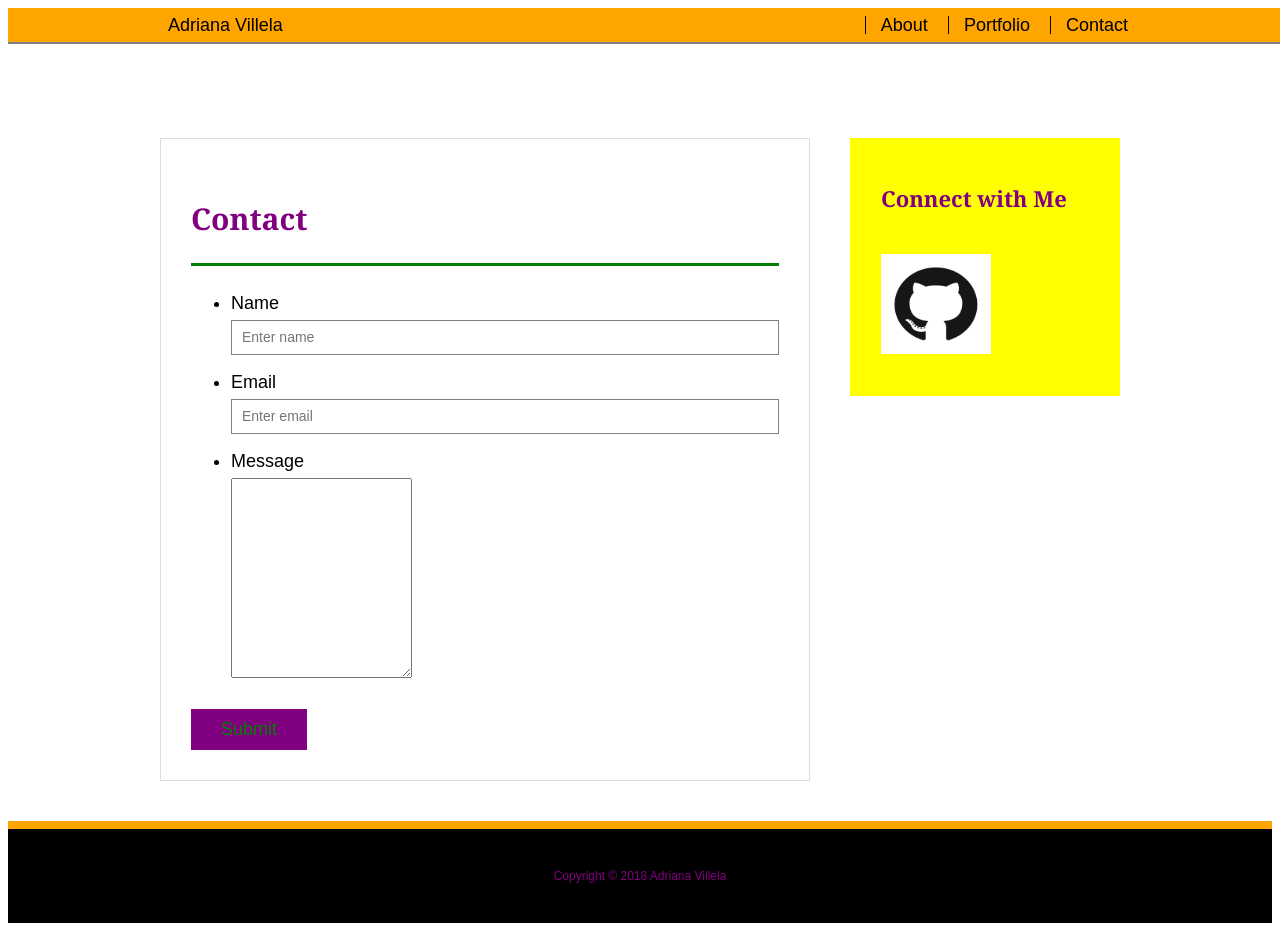
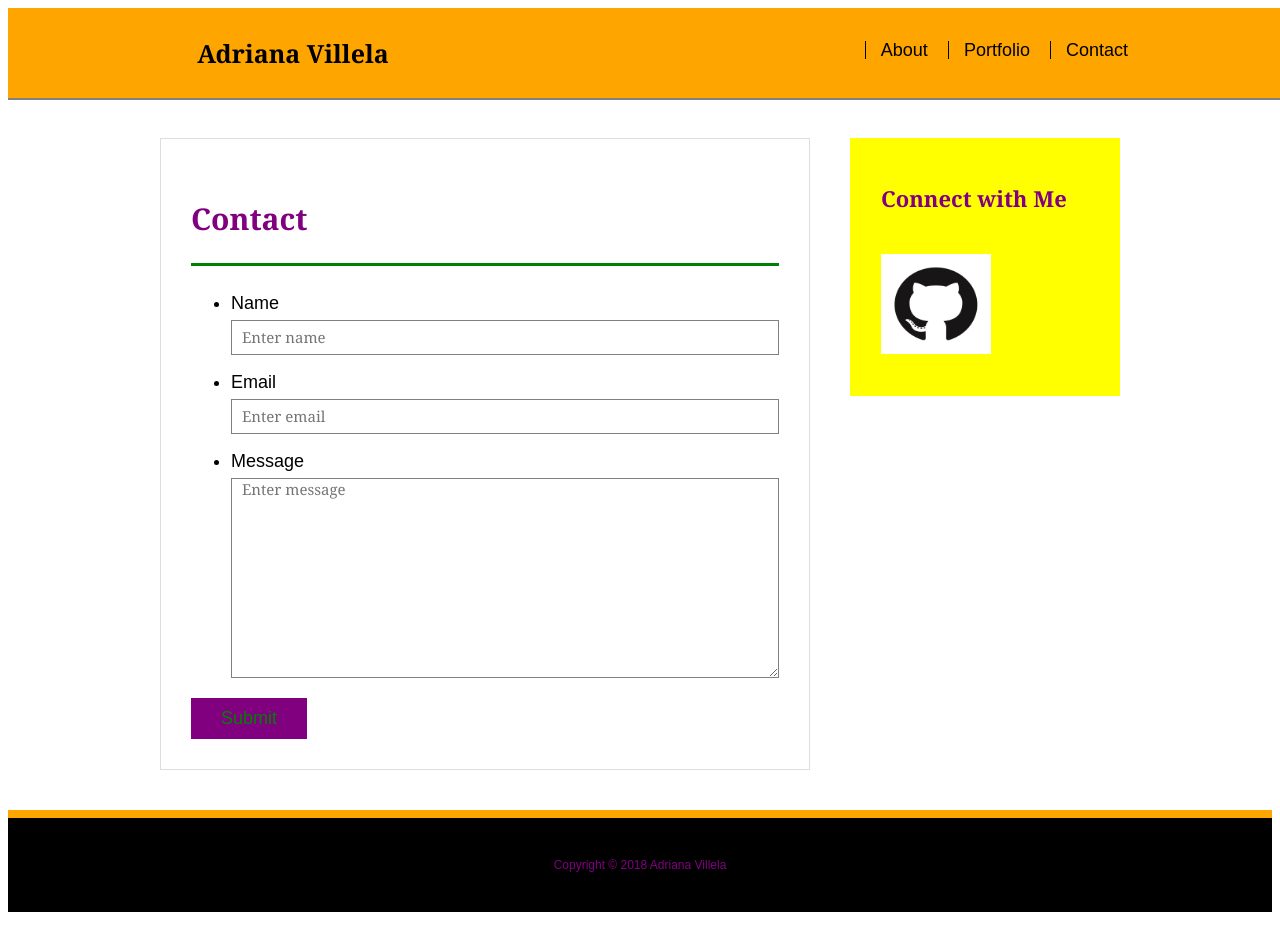
Before and after one commit to adrianav326/PortfolioAV, a plain HTML site: page contact.html in a window 1280 px wide. Drawn offline with Linux system fonts and the light colour scheme.

Commit message:
finished website

```diff
--- a/contact.html
+++ b/contact.html
@@ -9,7 +9,7 @@
 
 	<header id="masthead">
 		<div class="container">
-			<a href="index.html">Adriana Villela</a>
+			<a href="index.html" id="nameArt">Adriana Villela</a>
 			<nav>
 				<a href="index.html">About</a>
 				<a href="portfolio.html">Portfolio</a>
@@ -33,7 +33,7 @@
 				</li>
 				<li>
 					<label for="name">Message</label>
-					<textarea id="message" name="message" required="required"></textarea>
+					<textarea id="message" name="message" placeholder="Enter message" required="required"></textarea>
 				</li>
 			</ul>
 			<input type="submit">
--- a/style.css
+++ b/style.css
@@ -21,12 +21,26 @@ box-sizing: border-box;
 	font-family: Arial;
 }
 
+#nameArt {
+	float: left;
+	width: 250px;
+	height: 90px;
+	font-family: Georgia, 'Times New Roman', Times, serif;
+	font-size: 25px;
+	font-weight: 700;
+	line-height: 90px;
+	color: black;
+	text-align: center;
+	text-decoration: none;
+	background: orange;
+}
+
 .container a {
 	text-decoration: none;
 	color: black;
 }
 
-/* genera l*/
+/* general*/
 .container {
 	width: 100%;
 	max-width: 960px;
@@ -67,7 +81,7 @@ h3 {
 
 nav {
 	float: right;
-	margin: top 25px;
+	margin-top: 25px;
 }
 
 nav a {
@@ -187,19 +201,20 @@ h3, .sidebar h2 {
 
 label,
 input[type=text],
-input[type=email]
+input[type=email],
 textarea {
 	display: block;
 	width: 100%;
 }
 
 input[type=text],
-input[type=email]
+input[type=email],
 textarea {
 	height: 35px;
 	padding: 0 10px;
-	font-size: 14px;
+	font-size: 15px;
 	border: 1px solid grey;
+	font-family: Georgia, 'Times New Roman', Times, serif;
 }
 
 textarea {
```
Also changed, not shown: index.html (+2 -2 lines), portfolio.html (+1 -1 lines).
